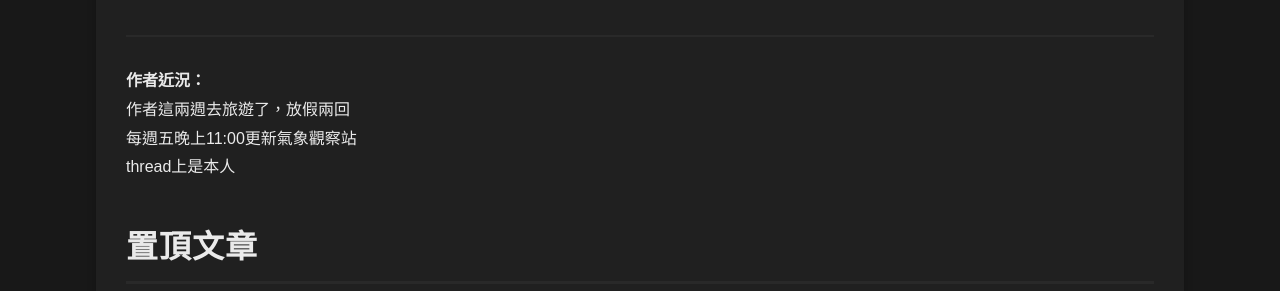
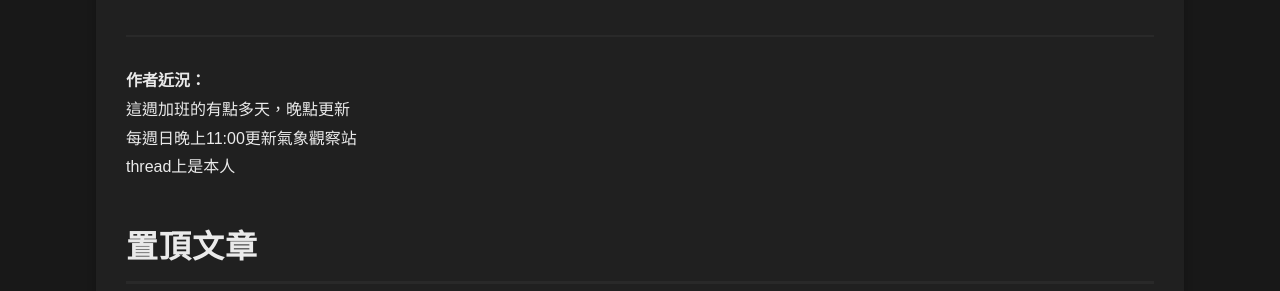
Before and after one commit to thekingwithdonkeyears/website, a Jekyll site: the page built from index.html, in a window 1280 px wide. Shown: the part 202-493 px from the top of the page. Built offline with Jekyll 4.4.1, drawn with Linux system fonts in a browser that asks for light colours; the list of posts is cut into pages by our own code.

Commit message:
Update index.html

```diff
--- a/index.html
+++ b/index.html
@@ -10,7 +10,7 @@ permalink: "/"
 </header>
 
 <section>
-    <p><strong>作者近況：</strong> <br>作者這兩週去旅遊了，放假兩回<br>每週五晚上11:00更新氣象觀察站<br>thread上是本人</p>
+    <p><strong>作者近況：</strong> <br>這週加班的有點多天，晚點更新<br>每週日晚上11:00更新氣象觀察站<br>thread上是本人</p>
 </section>
 
 <section>
```
